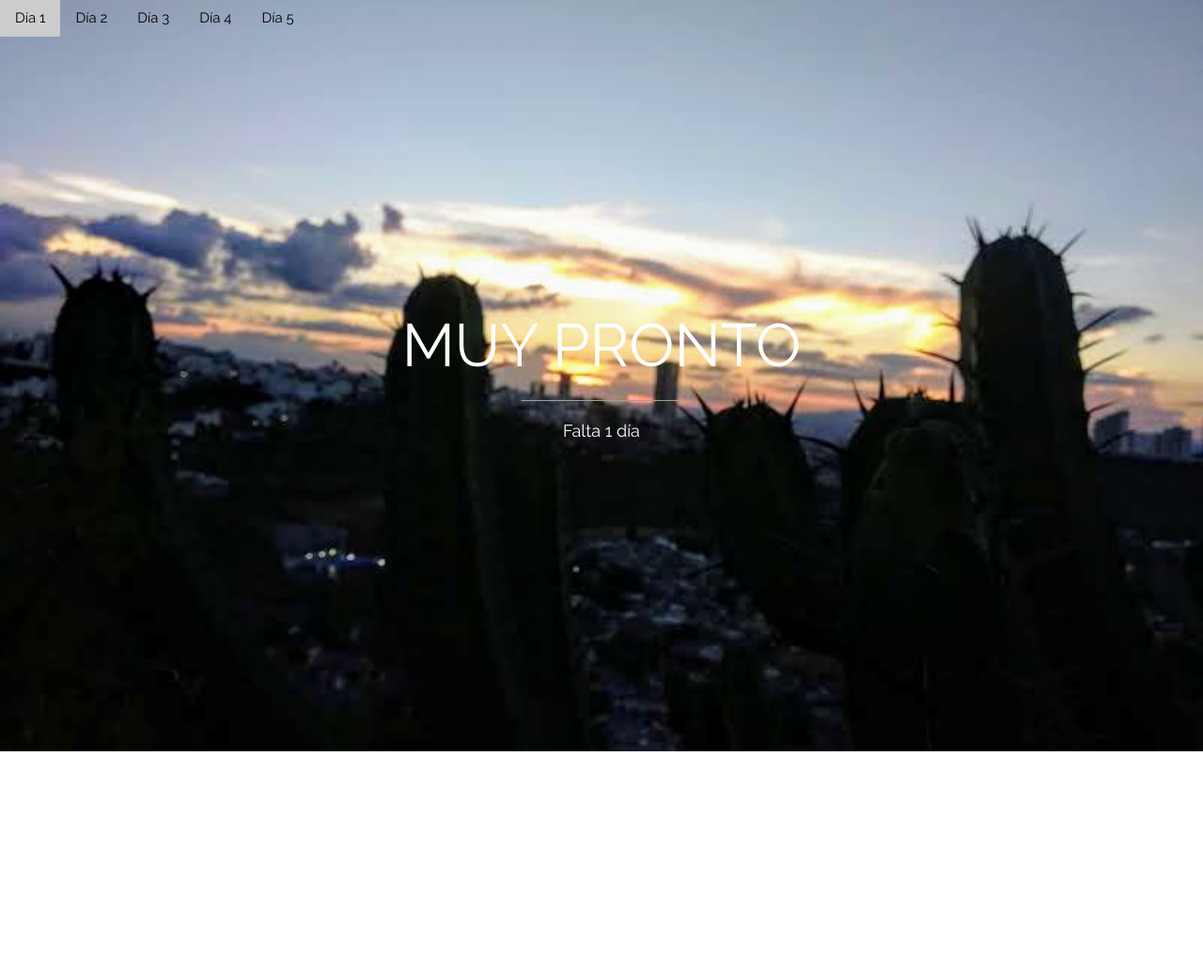
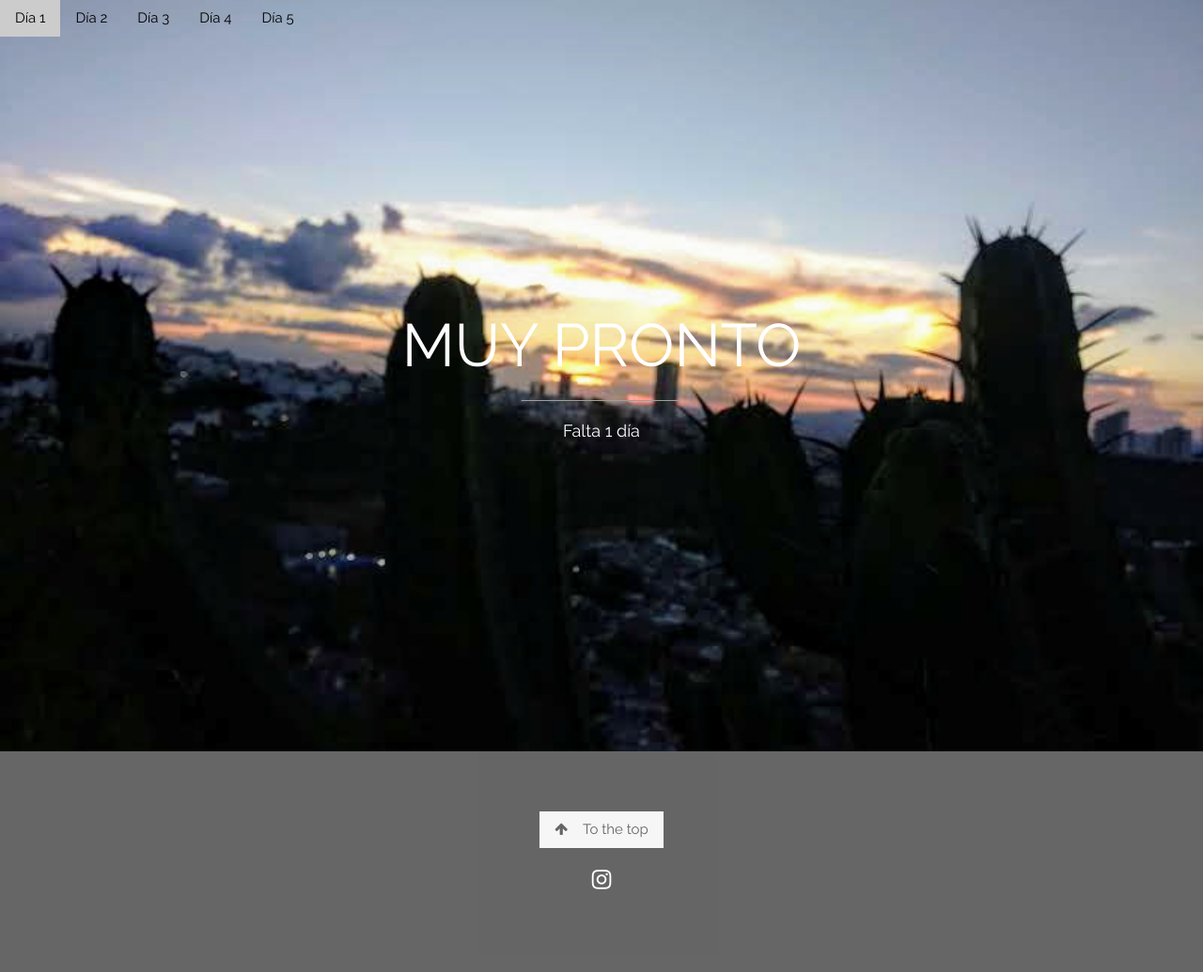
Before and after one commit to JMLSral/ChilangoTrip, a plain HTML site: page Dia4.html in a window 1280 px wide. Shown: the whole page at 94% size. Before the commit the page ends 800 px from the top, so only its background shows below. Drawn offline with nearby package versions, Linux system fonts and the light colour scheme.

Commit message:
Update Dia4.html

```diff
--- a/Dia4.html
+++ b/Dia4.html
@@ -55,6 +55,12 @@ body, html {height: 100%}
   <div class="w3-display-bottomleft w3-padding-large">
   </div>
 </div>
+<footer class="w3-center w3-black w3-padding-64 w3-opacity w3-hover-opacity-off">
+  <a href="#home" class="w3-button w3-light-grey"><i class="fa fa-arrow-up w3-margin-right"></i>To the top</a>
+  <div class="w3-xlarge w3-section">
+   <a href="https://www.instagram.com/chilangotrip/"><i class="fa fa-instagram w3-hover-opacity"></i></a>
+  </div>
+</footer>
 <script>
 
 
```
